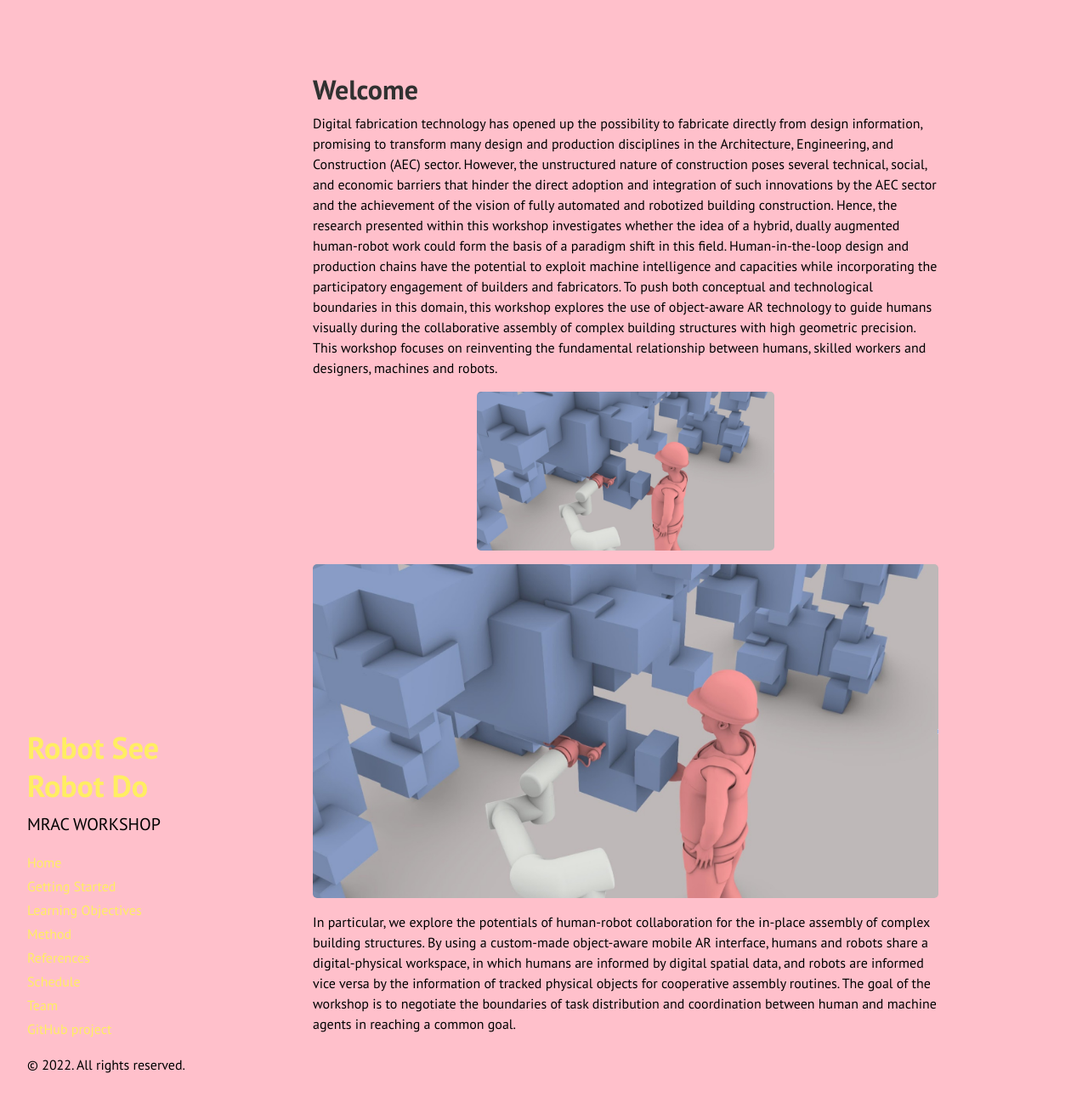
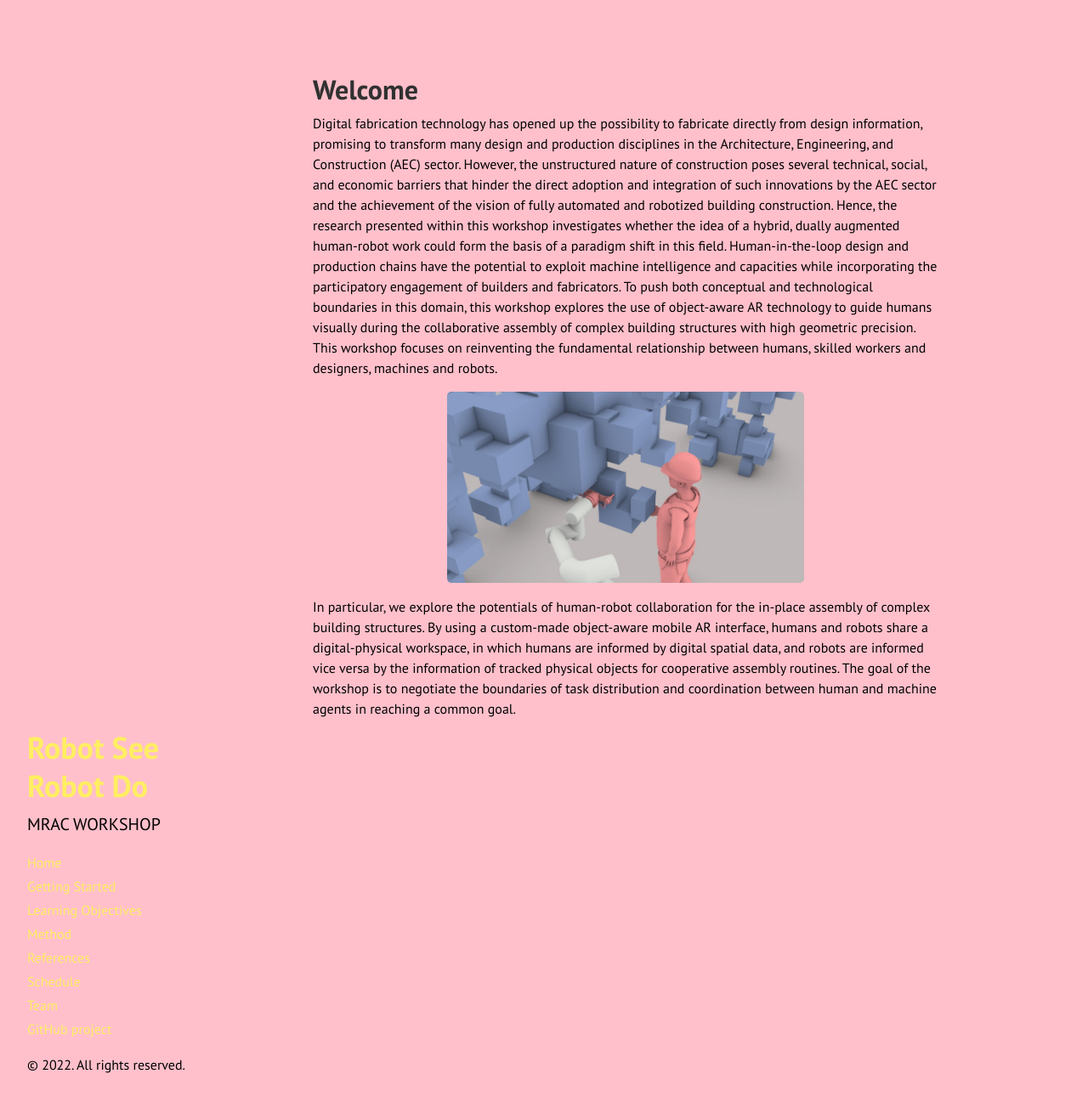
Before and after one commit to augmentedfabricationlab/robot_see_robot_do, a Jekyll site: the page built from docs/index.md, in a window 1280 px wide and 1297 px high. Shown: the whole window at 85% size. Built offline with Jekyll 4.4.1, drawn with Linux system fonts in a browser that asks for light colours; Markdown is read by kramdown in place of the engine named in the settings; the list of posts is cut into pages by our own code.

Commit message:
Update index.md

```diff
--- a/docs/index.md
+++ b/docs/index.md
@@ -7,9 +7,7 @@
 Digital fabrication technology has opened up the possibility to fabricate directly from design information, promising to transform many design and production disciplines in the Architecture, Engineering, and Construction (AEC) sector. However, the unstructured nature of construction poses several technical, social, and economic barriers that hinder the direct adoption and integration of such innovations by the AEC sector and the achievement of the vision of fully automated and robotized building construction. Hence, the research presented within this workshop investigates whether the idea of a hybrid, dually augmented human-robot work could form the basis of a paradigm shift in this field. Human-in-the-loop design and production chains have the potential to exploit machine intelligence and capacities while incorporating the participatory engagement of builders and fabricators. To push both conceptual and technological boundaries in this domain, this workshop explores the use of object-aware AR technology to guide humans visually during the collaborative assembly of complex building structures with high geometric precision. This workshop focuses on reinventing the fundamental relationship between humans, skilled workers and designers, machines and robots.
 
 <p align="center">
-  <img src="https://github.com/augmentedfabricationlab/robot_see_robot_do/blob/master/docs/_images/titelbild-rsrd.jpg" width="350" title="Teaming up with robots for collaboratively creating complex building structures">
+  <img src="https://github.com/augmentedfabricationlab/robot_see_robot_do/blob/master/docs/_images/titelbild-rsrd.jpg" width="420" title="Teaming up with robots for collaboratively creating complex building structures">
 </p>
 
-![title_image](https://github.com/augmentedfabricationlab/robot_see_robot_do/blob/master/docs/_images/titelbild-rsrd.jpg "Teaming up with robots for collaboratively creating complex building structures")
-
 In particular, we explore the potentials of human-robot collaboration for the in-place assembly of complex building structures. By using a custom-made object-aware mobile AR interface, humans and robots share a digital-physical workspace, in which humans are informed by digital spatial data, and robots are informed vice versa by the information of tracked physical objects for cooperative assembly routines. The goal of the workshop is to negotiate the boundaries of task distribution and coordination between human and machine agents in reaching a common goal.
```
